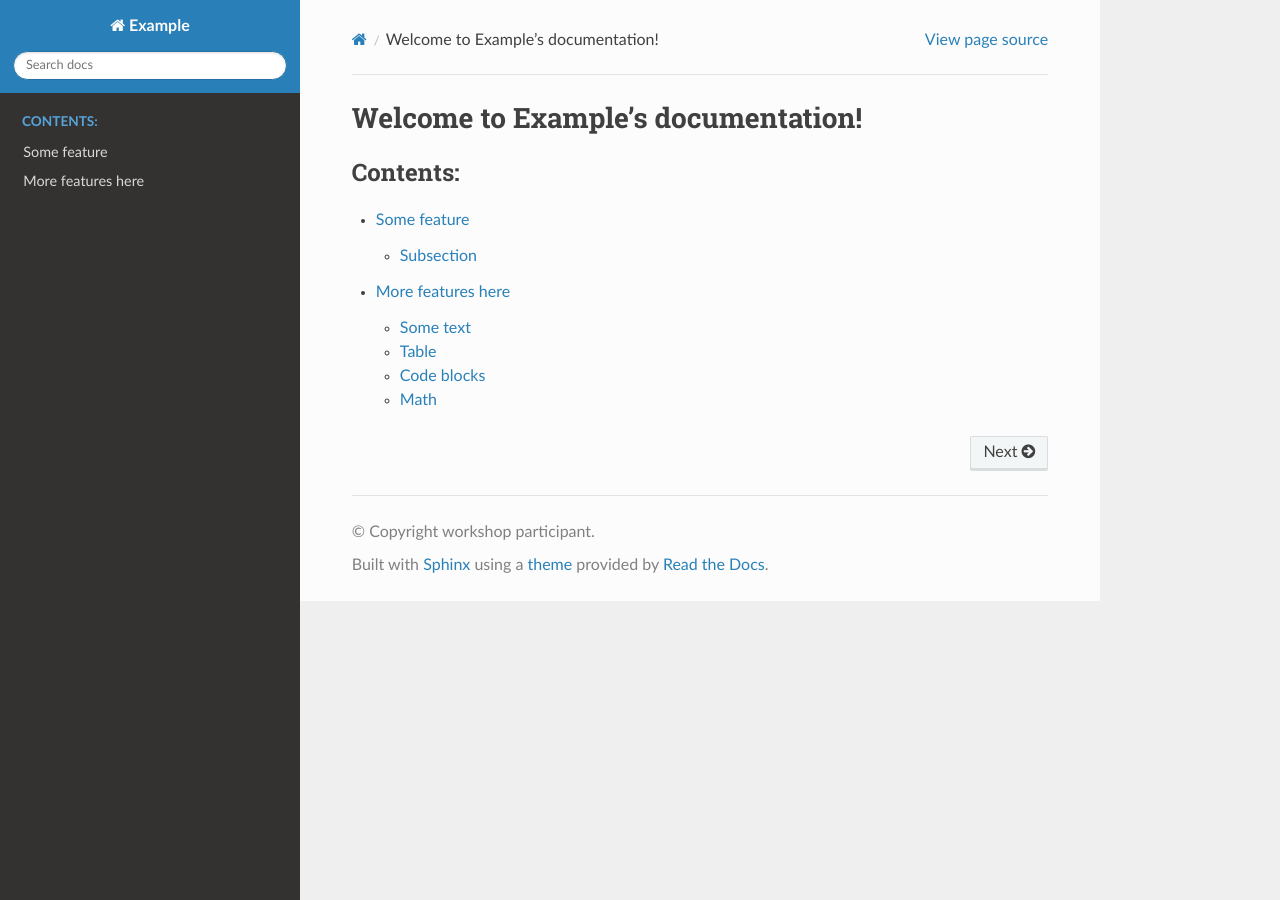
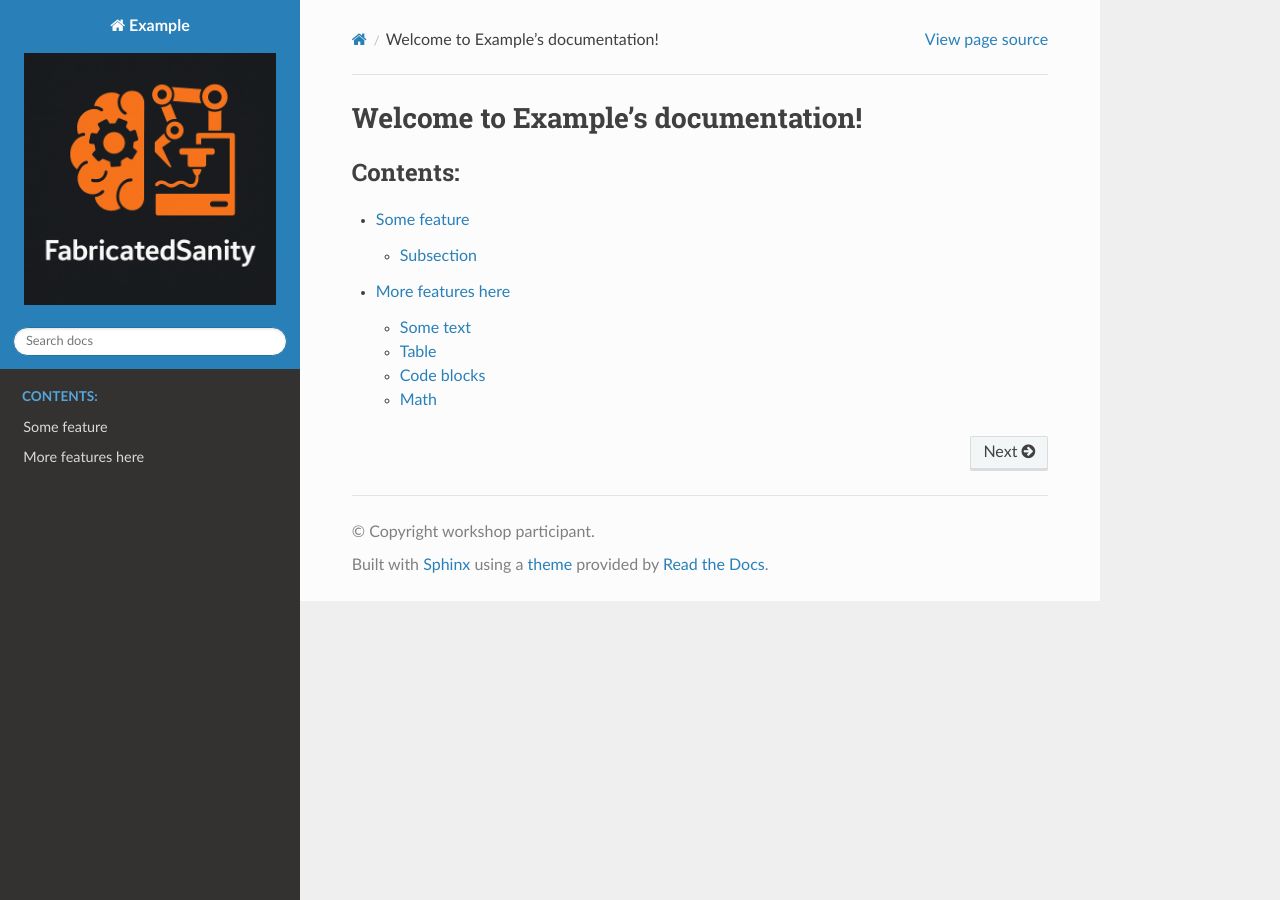
Before and after one commit to FabricatedSanity/FabricatedSanity.github.io, a Sphinx documentation site: the page built from doc/index.rst, in a window 1280 px wide. Built offline with Sphinx 7.4.7 and the Read the Docs theme 3.1.0, drawn with Linux system fonts in a browser that asks for light colours.

Commit message:
Logo
Group logo setup

```diff
--- a/doc/conf.py
+++ b/doc/conf.py
@@ -26,3 +26,5 @@ exclude_patterns = ['_build', 'Thumbs.db', '.DS_Store']
 
 html_theme = 'sphinx_rtd_theme'
 html_static_path = ['_static']
+html_favicon = "_static/favicon.ico"
+html_logo = "_static/logo.png"
```
Also changed, not shown: doc/_static/favicon.ico (added), doc/_static/logo.png (added).
